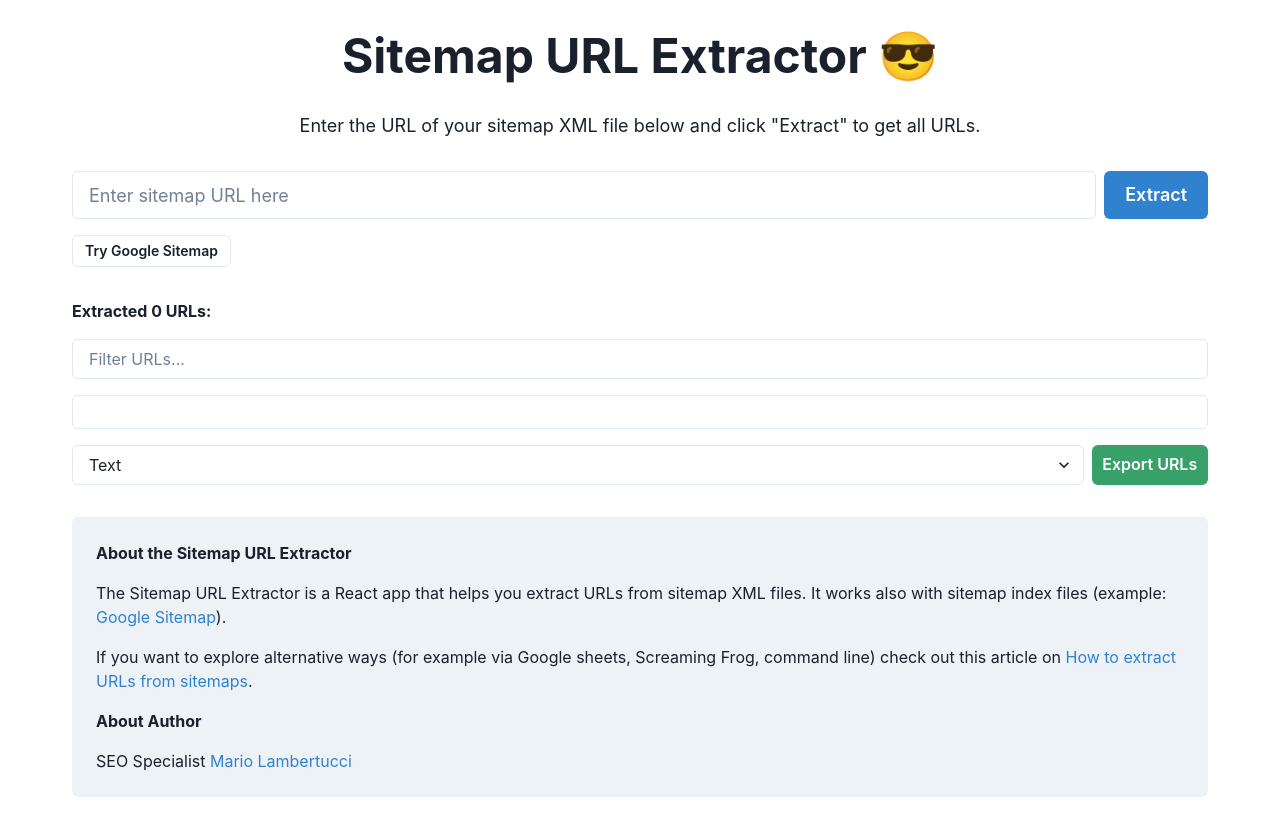
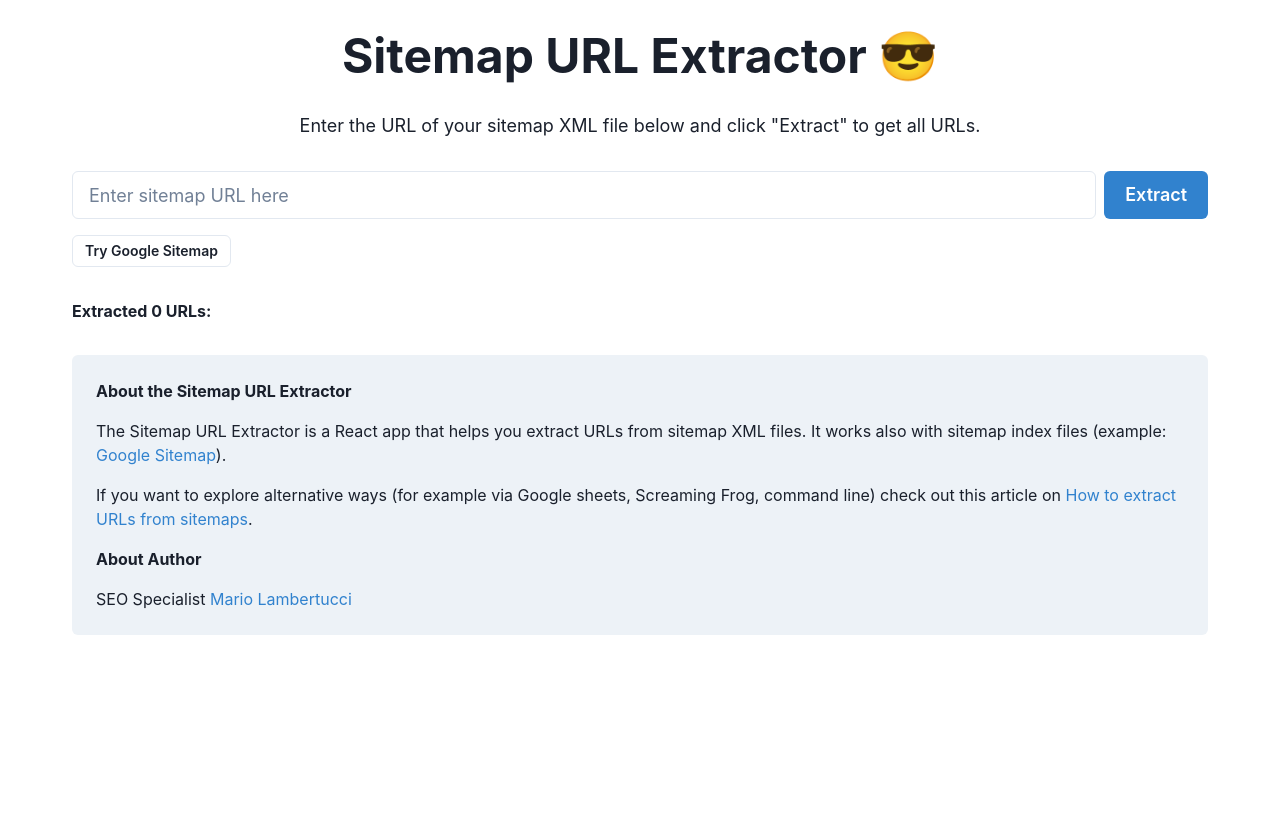
Before and after one commit to mariolambe/sitemap-url-extractor-1, a React (Create React App) app: page / in a window 1280 px wide. After the commit the page ends 800 px from the top, so only its background shows below. Built offline with nearby package versions, Linux system fonts and the light colour scheme.

Commit message:
Update ResultsDisplay.js

```diff
--- a/src/components/ResultsDisplay.js
+++ b/src/components/ResultsDisplay.js
@@ -1,14 +1,15 @@
 import React, { useState, useEffect } from 'react';
-import { Box, Text, Button, VStack, HStack, Input, Select, UnorderedList, ListItem, useToast } from '@chakra-ui/react';
+import { Box, Text, Button, VStack, HStack, Input, Select, UnorderedList, ListItem } from '@chakra-ui/react';
 
 export const ResultsDisplay = ({ urls, isLoading, error }) => {
   const [filteredUrls, setFilteredUrls] = useState(urls);
   const [filterText, setFilterText] = useState('');
   const [exportFormat, setExportFormat] = useState('txt');
-  const toast = useToast();
+  const [showExportOptions, setShowExportOptions] = useState(false);
 
   useEffect(() => {
     setFilteredUrls(urls);
+    setShowExportOptions(urls.length > 0);
   }, [urls]);
 
   const handleFilterChange = (e) => {
@@ -18,54 +19,7 @@ export const ResultsDisplay = ({ urls, isLoading, error }) => {
   };
 
   const handleExport = () => {
-    let content;
-    let filename;
-    let type;
-
-    switch (exportFormat) {
-      case 'csv':
-        content = filteredUrls.join('\n');
-        filename = 'urls.csv';
-        type = 'text/csv';
-        break;
-      case 'json':
-        content = JSON.stringify(filteredUrls, null, 2);
-        filename = 'urls.json';
-        type = 'application/json';
-        break;
-      case 'xml':
-        content = `<?xml version="1.0" encoding="UTF-8"?>\n<urlset xmlns="http://www.sitemaps.org/schemas/sitemap/0.9">\n${filteredUrls.map(url => `  <url>\n    <loc>${url}</loc>\n  </url>`).join('\n')}\n</urlset>`;
-        filename = 'sitemap.xml';
-        type = 'application/xml';
-        break;
-      case 'gsheet':
-        // For Google Sheets, we'll generate a CSV and provide instructions
-        content = filteredUrls.join('\n');
-        filename = 'urls_for_gsheet.csv';
-        type = 'text/csv';
-        toast({
-          title: "Google Sheets Export",
-          description: "CSV file generated. To use in Google Sheets: 1) Create a new sheet, 2) Go to File > Import, 3) Upload the CSV file.",
-          status: "info",
-          duration: 10000,
-          isClosable: true,
-        });
-        break;
-      default:
-        content = filteredUrls.join('\n');
-        filename = 'urls.txt';
-        type = 'text/plain';
-    }
-
-    const blob = new Blob([content], { type });
-    const url = URL.createObjectURL(blob);
-    const a = document.createElement('a');
-    a.href = url;
-    a.download = filename;
-    document.body.appendChild(a);
-    a.click();
-    document.body.removeChild(a);
-    URL.revokeObjectURL(url);
+    // ... (export logic remains the same)
   };
 
   if (isLoading) {
@@ -79,6 +33,9 @@ export const ResultsDisplay = ({ urls, isLoading, error }) => {
   return (
     <VStack align="stretch" spacing={4}>
       <Text fontWeight="bold">Extracted {urls.length} URLs:</Text>
+
+      {showExportOptions && (
+        <>
           <Input
             placeholder="Filter URLs..."
             value={filterText}
@@ -99,12 +56,13 @@ export const ResultsDisplay = ({ urls, isLoading, error }) => {
               <option value="csv">CSV</option>
               <option value="json">JSON</option>
               <option value="xml">XML</option>
-          <option value="gsheet">Google Sheets</option>
             </Select>
             <Button onClick={handleExport} colorScheme="green">
               Export URLs
             </Button>
           </HStack>
+        </>
+      )}
     </VStack>
   );
 };
```
Lines whose indentation alone changed are shown as unchanged.
